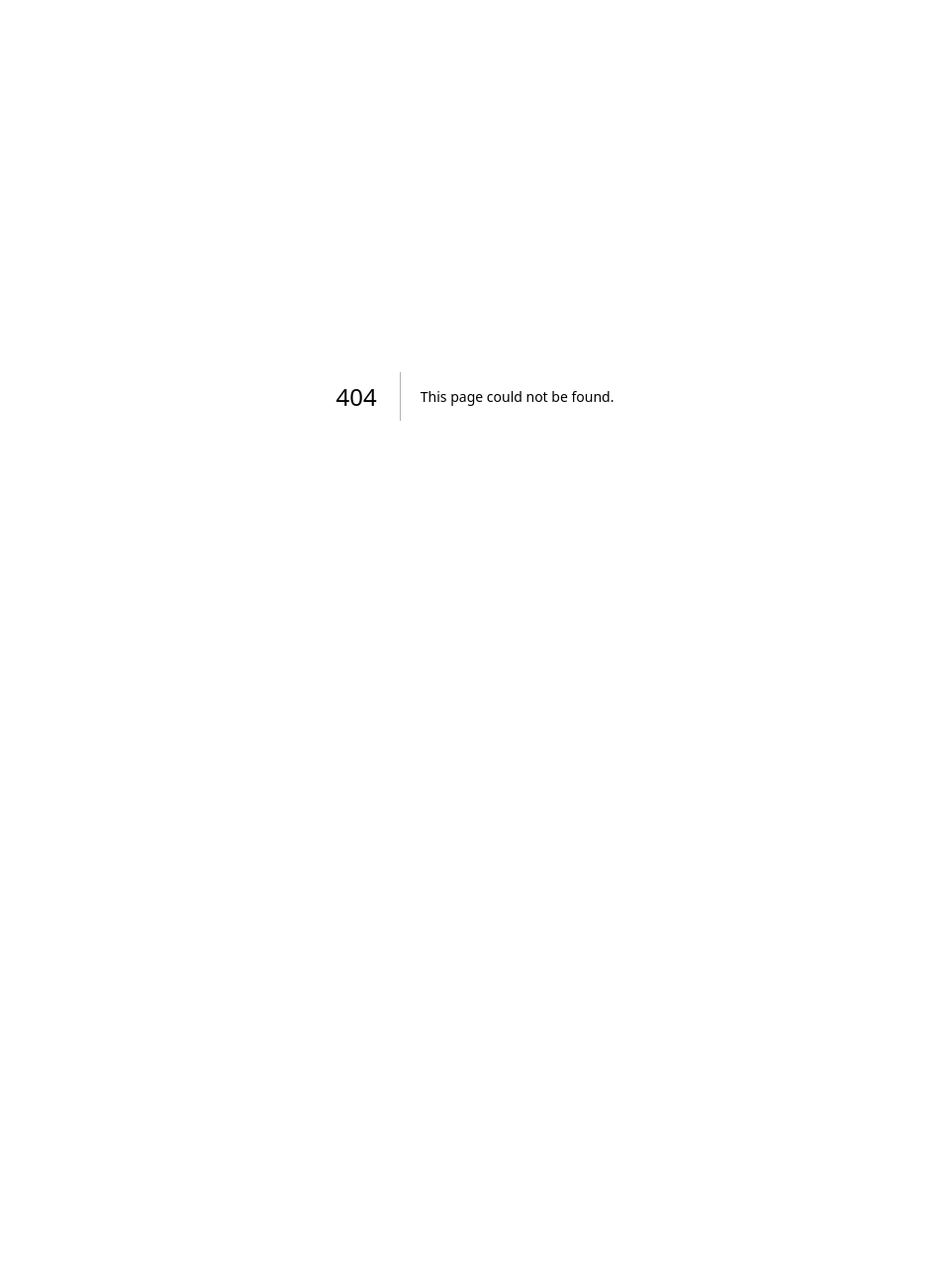
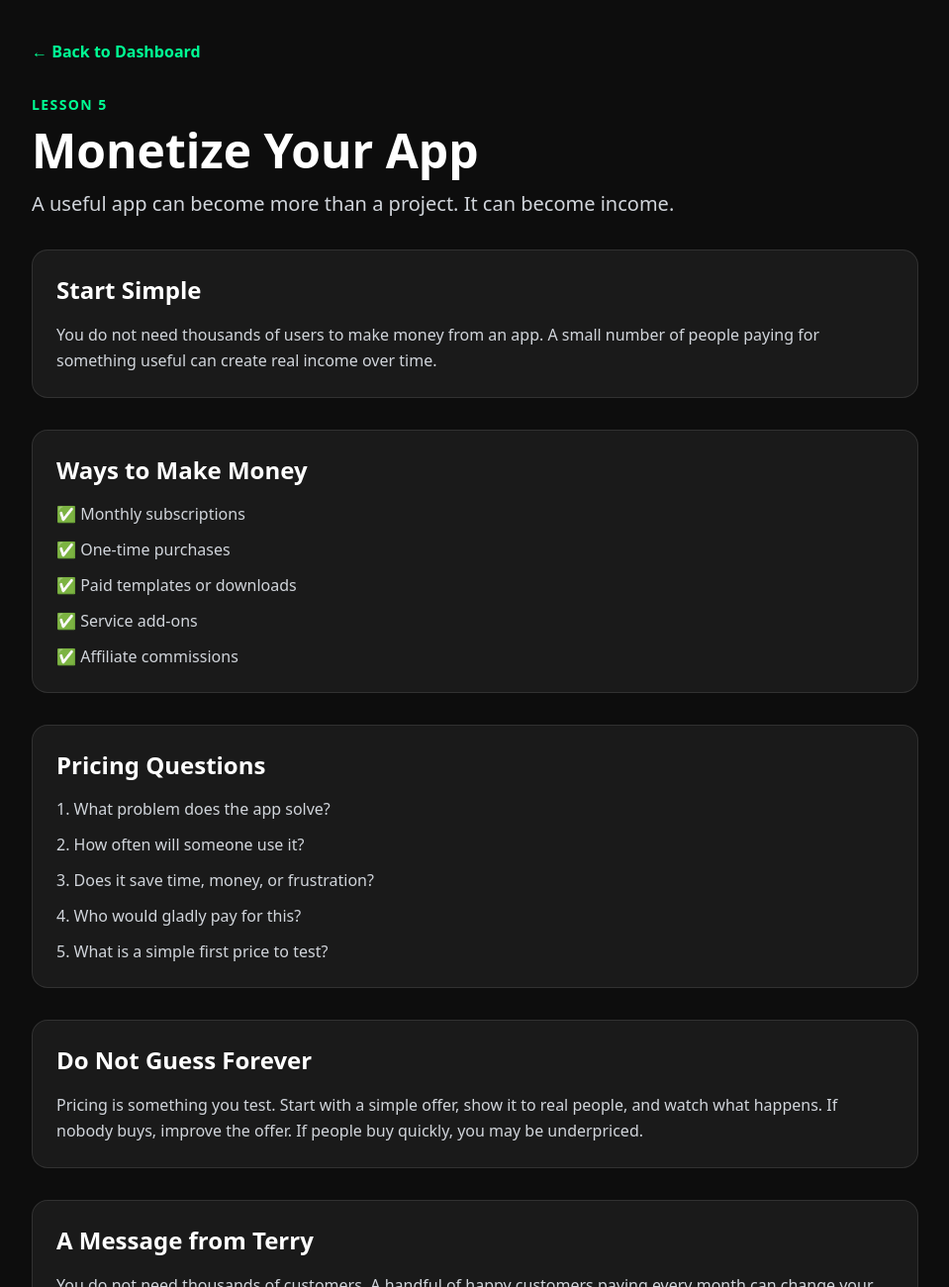
Before and after one commit to myapptly/apptly-website, a Next.js app: page /lesson-5 in a window 1280 px wide. Before the commit this address had no page. Shown: the top 1300 px of the page at 99% size, without its empty margins (160-1119 px from the left). Before the commit the page ends 800 px from the top, so only its background shows below. Built offline with nearby package versions, Linux system fonts and the light colour scheme.

Commit message:
Add Lesson 5

```diff
--- /dev/null
+++ b/app/lesson-5/page.tsx
@@ -0,0 +1,88 @@
+export default function Lesson5() {
+  return (
+    <main className="min-h-screen bg-[#0D0D0D] text-white px-6 py-10">
+      <section className="max-w-4xl mx-auto space-y-8">
+        <a href="/dashboard" className="text-[#00FF94] font-bold hover:underline">
+          ← Back to Dashboard
+        </a>
+
+        <div>
+          <p className="text-[#00FF94] font-bold uppercase tracking-widest text-sm">
+            Lesson 5
+          </p>
+          <h1 className="text-5xl font-black mt-3">Monetize Your App</h1>
+          <p className="text-gray-300 mt-4 text-xl">
+            A useful app can become more than a project. It can become income.
+          </p>
+        </div>
+
+        <div className="bg-[#1A1A1A] border border-white/10 rounded-2xl p-6">
+          <h2 className="text-2xl font-bold mb-4">Start Simple</h2>
+          <p className="text-gray-300 leading-relaxed">
+            You do not need thousands of users to make money from an app. A small number of people
+            paying for something useful can create real income over time.
+          </p>
+        </div>
+
+        <div className="bg-[#1A1A1A] border border-white/10 rounded-2xl p-6">
+          <h2 className="text-2xl font-bold mb-4">Ways to Make Money</h2>
+          <ul className="space-y-3 text-gray-300">
+            <li>✅ Monthly subscriptions</li>
+            <li>✅ One-time purchases</li>
+            <li>✅ Paid templates or downloads</li>
+            <li>✅ Service add-ons</li>
+            <li>✅ Affiliate commissions</li>
+          </ul>
+        </div>
+
+        <div className="bg-[#1A1A1A] border border-white/10 rounded-2xl p-6">
+          <h2 className="text-2xl font-bold mb-4">Pricing Questions</h2>
+          <ul className="space-y-3 text-gray-300">
+            <li>1. What problem does the app solve?</li>
+            <li>2. How often will someone use it?</li>
+            <li>3. Does it save time, money, or frustration?</li>
+            <li>4. Who would gladly pay for this?</li>
+            <li>5. What is a simple first price to test?</li>
+          </ul>
+        </div>
+
+        <div className="bg-[#1A1A1A] border border-white/10 rounded-2xl p-6">
+          <h2 className="text-2xl font-bold mb-4">Do Not Guess Forever</h2>
+          <p className="text-gray-300 leading-relaxed">
+            Pricing is something you test. Start with a simple offer, show it to real people, and watch
+            what happens. If nobody buys, improve the offer. If people buy quickly, you may be underpriced.
+          </p>
+        </div>
+
+        <div className="bg-[#1A1A1A] border border-white/10 rounded-2xl p-6">
+          <h2 className="text-2xl font-bold mb-4">A Message from Terry</h2>
+          <p className="text-gray-300 leading-relaxed">
+            You do not need thousands of customers. A handful of happy customers paying every month can
+            change your financial future. Keep learning, keep improving, and keep building.
+          </p>
+        </div>
+
+        <div className="bg-[#1A1A1A] border border-white/10 rounded-2xl p-6">
+          <h2 className="text-2xl font-bold mb-4">Your Assignment</h2>
+          <p className="text-gray-300 leading-relaxed">
+            Choose one possible way your app could make money. Write down your first simple offer and
+            one price you would be willing to test.
+          </p>
+          <p className="text-[#00FF94] font-bold mt-4">
+            Your goal today: create one simple monetization plan for your app.
+          </p>
+        </div>
+
+        <div className="flex flex-wrap gap-4">
+          <a href="/lesson-4" className="bg-gray-700 px-6 py-3 rounded-xl">
+            Previous Lesson
+          </a>
+
+          <a href="/dashboard" className="bg-[#00FF94] text-black font-bold px-6 py-3 rounded-xl">
+            Return to Dashboard
+          </a>
+        </div>
+      </section>
+    </main>
+  );
+}
```
